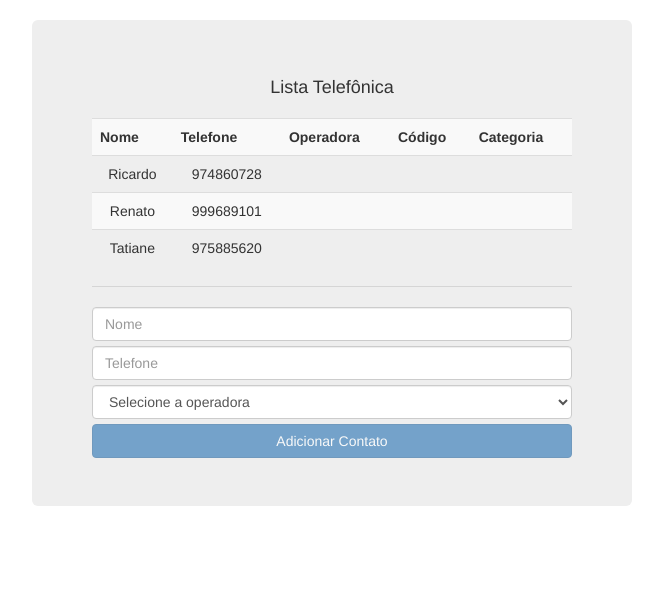
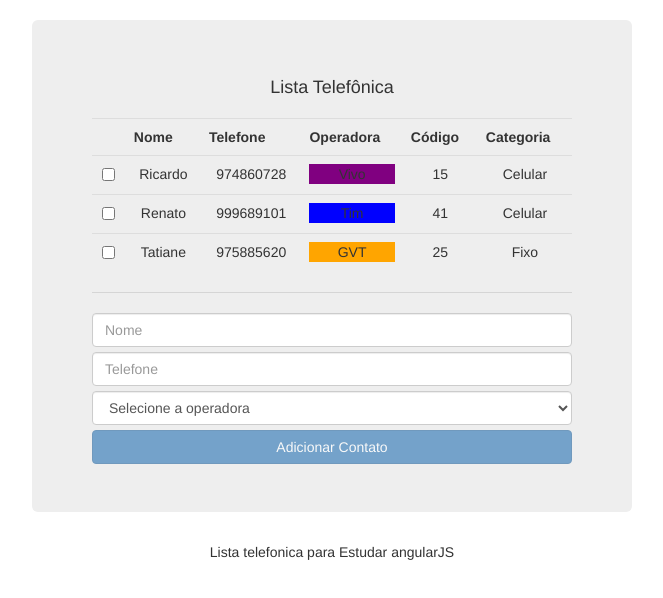
Before and after one commit to rcmaiolini/listaTelefonica, a plain HTML site: page index.html in a window 1280 px wide. Shown: the whole page, without its empty margins (308-971 px from the left). Drawn offline with nearby package versions, Linux system fonts and the light colour scheme.

Commit message:
Exercicios da aula 3 - angularjs

```diff
--- /dev/null
+++ b/footer.html
@@ -0,0 +1,3 @@
+<div style="text-align: center;">
+  Lista telefonica para Estudar angularJS
+</div>
--- a/index.html
+++ b/index.html
@@ -20,6 +20,12 @@
     .form-control {
       margin-bottom: 5px;;
     }
+    .selecionado {
+      background-color: #ccc;
+    }
+    .negrito {
+      font-weight: bold;
+    }
   </style>
 
   <script src="lib/angular/angular.js"></script>
@@ -31,29 +37,59 @@
       $scope.contatos = [
         {
           nome: "Ricardo",
-          telefone: "974860728"
+          telefone: "974860728",
+          operadora: {
+            nome: "Vivo",
+            codigo: "15",
+            categoria: "Celular",
+            cor: "purple"
+          }
         },
         {
           nome: "Renato",
-          telefone: "999689101"
+          telefone: "999689101",
+          operadora: {
+            nome: "Tim",
+            codigo: "41",
+            categoria: "Celular",
+            cor: "blue"
+          }
         },{
           nome: "Tatiane",
-          telefone: "975885620"
+          telefone: "975885620",
+          operadora: {
+            nome: "GVT",
+            codigo: "25",
+            categoria: "Fixo",
+            cor: "orange"
+          }
         }
       ];
 
       $scope.operadoras = [
-        {nome: "Oi", codigo: "14", categoria: "Celular"},
-        {nome: "Vivo", codigo: "15", categoria: "Celular"},
-        {nome: "Tim", codigo: "41", categoria: "Celular"},
-        {nome: "Claro", codigo: "23", categoria: "Celular"},
-        {nome: "GVT", codigo: "25", categoria: "Fixo"},
-        {nome: "Embratel", codigo: "21", categoria: "Fixo"}
+        {nome: "Oi", codigo: "14", categoria: "Celular", cor: "yellow"},
+        {nome: "Vivo", codigo: "15", categoria: "Celular", cor: "purple"},
+        {nome: "Tim", codigo: "41", categoria: "Celular", cor: "blue"},
+        {nome: "Claro", codigo: "23", categoria: "Celular", cor: "red"},
+        {nome: "GVT", codigo: "25", categoria: "Fixo", cor: "orange"},
+        {nome: "Embratel", codigo: "21", categoria: "Fixo", cor: "black"}
       ];
 
       $scope.adicionarContato = function(contato){
         $scope.contatos.push(contato);
         delete $scope.contato;
+      };
+
+      $scope.apagarContatos = function(contatos){
+        $scope.contatos = contatos.filter(function(contato){
+          if(!contato.selecionado) return contato;
+        });
+      };
+
+      $scope.isContatoSelecionado = function(contatos){
+        return contatos.some(function(contato){
+          return contato.selecionado;
+        });
       };
     });
   </script>
@@ -62,18 +98,20 @@
 <body ng-controller="listaTelefonicaCtrl" class="container">
   <div class="jumbotron">
     <h4>{{app}}</h4>
-    <table class="table table-striped">
+    <table class="table" ng-show="contatos.length > 0">
       <tr>
+        <th></th>
         <th>Nome</th>
         <th>Telefone</th>
         <th>Operadora</th>
         <th>Código</th>
         <th>Categoria</th>
       </tr>
-      <tr ng-repeat="contato in contatos">
+      <tr ng-class="{'selecionado negrito': contato.selecionado}" ng-repeat="contato in contatos">
+        <td><input type="checkbox" ng-model="contato.selecionado"></td>
         <td>{{contato.nome}}</td>
         <td>{{contato.telefone}}</td>
-        <td>{{contato.operadora.nome}}</td>
+        <td><div ng-style="{'background-color': contato.operadora.cor}">{{contato.operadora.nome}}</div></td>
         <td>{{contato.operadora.codigo}}</td>
         <td>{{contato.operadora.categoria}}</td>
       </tr>
@@ -85,7 +123,10 @@
       <option value="">Selecione a operadora</option>
     </select>
     <button class="btn btn-primary btn-block" ng-click="adicionarContato(contato)" ng-disabled="!contato.nome || !contato.telefone">Adicionar Contato</button>
+    <button class="btn btn-danger btn-block" ng-click="apagarContatos(contatos)" ng-if="isContatoSelecionado(contatos)">Apagar contatos</button>
   </div>
+
+  <div ng-include="'footer.html'"></div>
 </body>
 
 </html>
```
